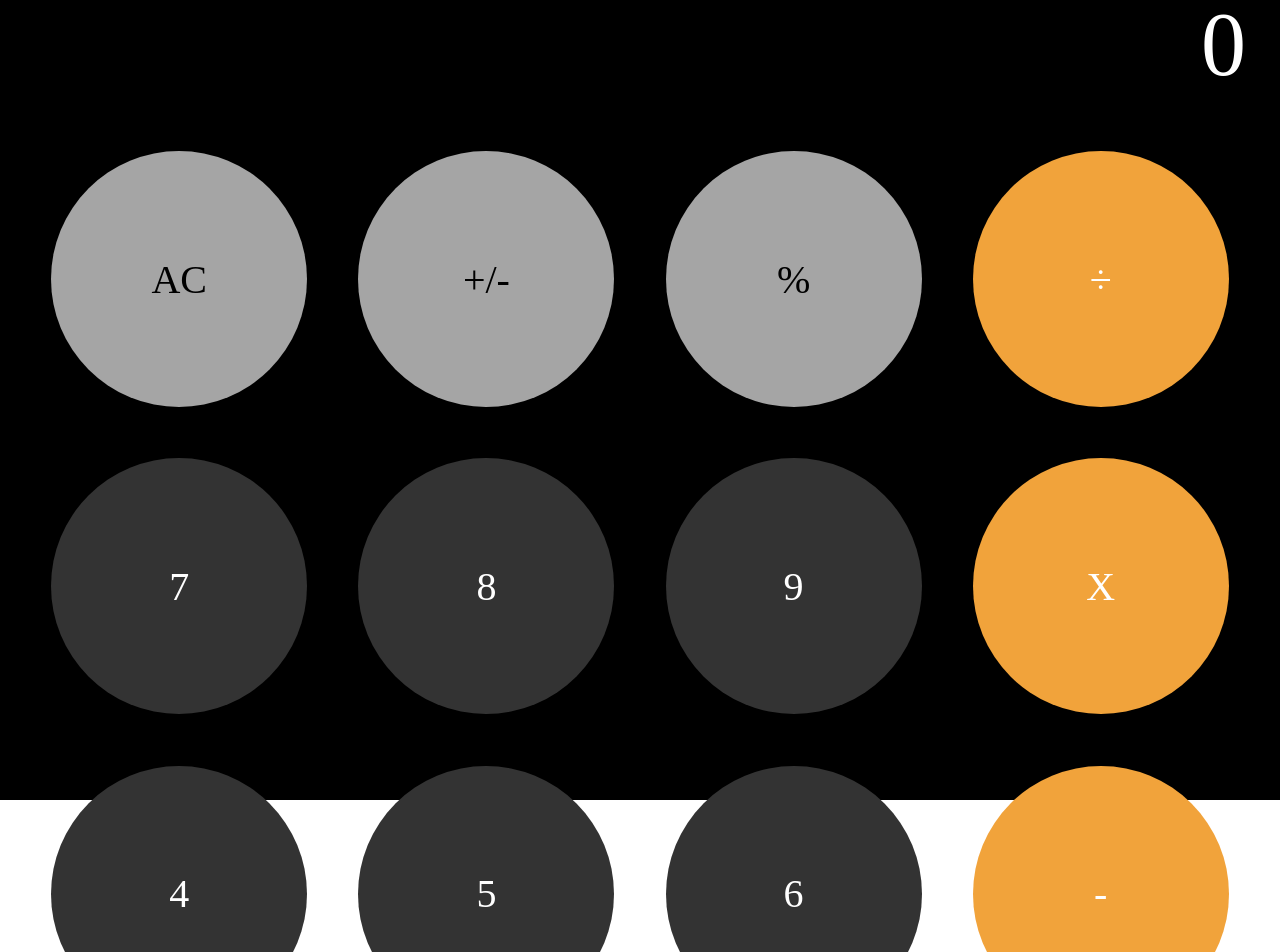
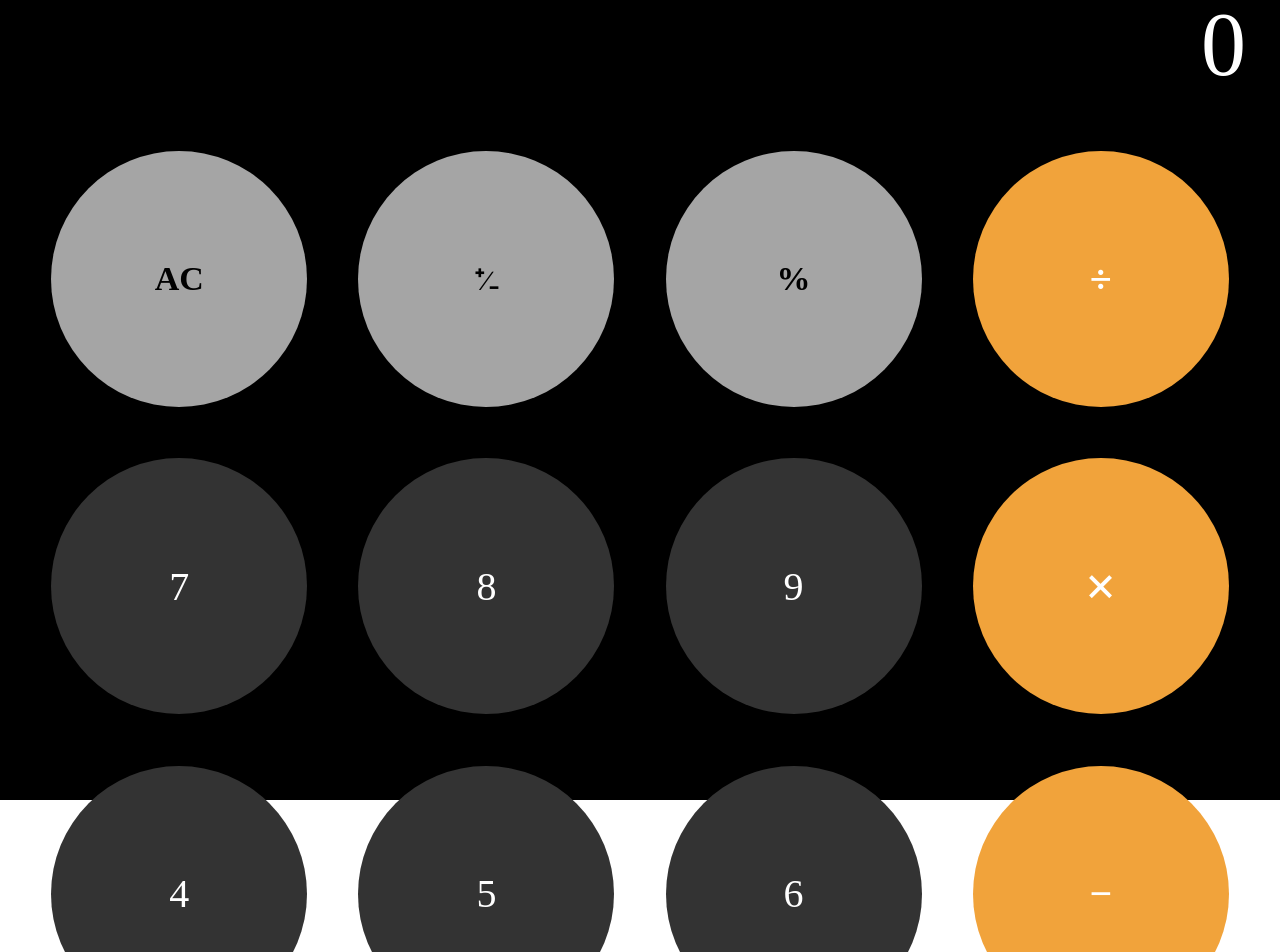
Before and after one commit to Newpoki/calculator, a React (Vite) app: page / in a window 1280 px wide. Shown: the top 952 px of the page. Built offline with nearby package versions, Linux system fonts and the light colour scheme; a web font is replaced by a local one.

Commit message:
fix: some symbols size, weight and chars

```diff
--- a/src/calculator/button-operation.scss
+++ b/src/calculator/button-operation.scss
@@ -7,6 +7,7 @@ $main-low-opacity: rgba(179, 144, 98, 1);
   background-color: $main;
   transition-duration: 0.3s;
   transition-property: background-color, color;
+  font-weight: bold;
 
   &.selected {
     background-color: $secondary;
--- a/src/calculator/button-operation.tsx
+++ b/src/calculator/button-operation.tsx
@@ -7,18 +7,28 @@ import { Operation } from "./calculator-types";
 
 type Props = {
   children: ReactNode;
+  className?: string;
   isSelected?: boolean;
   onClick: (value: Operation | undefined) => void;
   value?: Operation;
 };
 
-export const ButtonOperation = ({ children, isSelected = false, onClick, value }: Props) => {
+export const ButtonOperation = ({
+  children,
+  className,
+  isSelected = false,
+  onClick,
+  value,
+}: Props) => {
   const handleClick = useCallback(() => {
     onClick(value);
   }, [onClick, value]);
 
   return (
-    <Button className={clsx("operation", { selected: isSelected })} onClick={handleClick}>
+    <Button
+      className={clsx("operation", className, { selected: isSelected })}
+      onClick={handleClick}
+    >
       {children}
     </Button>
   );
--- a/src/calculator/button-tool.scss
+++ b/src/calculator/button-tool.scss
@@ -2,6 +2,7 @@
   color: black;
   background-color: #a5a5a5;
   transition: 0.3s background-color;
+  font-weight: bold;
 
   &:active {
     background-color: #c9c9c9;
--- a/src/calculator/button-tool.tsx
+++ b/src/calculator/button-tool.tsx
@@ -3,20 +3,22 @@ import { Button } from "./button";
 import { ToolValue } from "./calculator-types";
 
 import "./button-tool.scss";
+import clsx from "clsx";
 
 type Props = {
   children: ReactNode;
+  className?: string;
   onClick: (value: ToolValue) => void;
   value: ToolValue;
 };
 
-export const ButtonTool = ({ children, onClick, value }: Props) => {
+export const ButtonTool = ({ children, className, onClick, value }: Props) => {
   const handleClick = useCallback(() => {
     onClick(value);
   }, [onClick, value]);
 
   return (
-    <Button className="tool" onClick={handleClick}>
+    <Button className={clsx("tool", className)} onClick={handleClick}>
       {children}
     </Button>
   );
--- a/src/calculator/calculator.scss
+++ b/src/calculator/calculator.scss
@@ -31,3 +31,16 @@
     }
   }
 }
+
+.reset-button,
+.percent-button {
+  font-size: 34px;
+}
+
+.invert-button {
+  font-size: 28px;
+}
+
+.times-button {
+  font-size: 55px;
+}
--- a/src/calculator/calculator.tsx
+++ b/src/calculator/calculator.tsx
@@ -26,13 +26,13 @@ export const Calculator = () => {
 
       <div className="calculator--buttons">
         <div className="calculator--buttons--row">
-          <ButtonTool value={TOOLS.RESET} onClick={onReset}>
+          <ButtonTool className="reset-button" value={TOOLS.RESET} onClick={onReset}>
             AC
           </ButtonTool>
-          <ButtonTool value={TOOLS.INVERT} onClick={onInvert}>
-            +/-
+          <ButtonTool className="invert-button" value={TOOLS.INVERT} onClick={onInvert}>
+            ⁺∕₋
           </ButtonTool>
-          <ButtonTool value={TOOLS.PERCENT} onClick={onPercent}>
+          <ButtonTool className="percent-button" value={TOOLS.PERCENT} onClick={onPercent}>
             %
           </ButtonTool>
           <ButtonOperation
@@ -40,7 +40,7 @@ export const Calculator = () => {
             onClick={onOperatorClick}
             isSelected={operator === OPERATORS.DIVISION}
           >
-            ÷
+            &#xf7;
           </ButtonOperation>
         </div>
 
@@ -55,11 +55,12 @@ export const Calculator = () => {
             9
           </ButtonDigit>
           <ButtonOperation
+            className="times-button"
             value={OPERATORS.MULTIPLICATION}
             onClick={onOperatorClick}
             isSelected={operator === OPERATORS.MULTIPLICATION}
           >
-            X
+            &#xd7;
           </ButtonOperation>
         </div>
 
@@ -78,7 +79,7 @@ export const Calculator = () => {
             onClick={onOperatorClick}
             isSelected={operator === OPERATORS.SUBSTRACTION}
           >
-            -
+            &minus;
           </ButtonOperation>
         </div>
 
@@ -97,7 +98,7 @@ export const Calculator = () => {
             onClick={onOperatorClick}
             isSelected={operator === OPERATORS.ADDITION}
           >
-            +
+            &#x2b;
           </ButtonOperation>
         </div>
 
@@ -108,7 +109,7 @@ export const Calculator = () => {
           <ButtonDigit value={DIGITS_WITH_SEP.SEP} onClick={onDigitClick}>
             ,
           </ButtonDigit>
-          <ButtonOperation onClick={onCalc}>=</ButtonOperation>
+          <ButtonOperation onClick={onCalc}>&#x3d;</ButtonOperation>
         </div>
       </div>
     </main>
```
